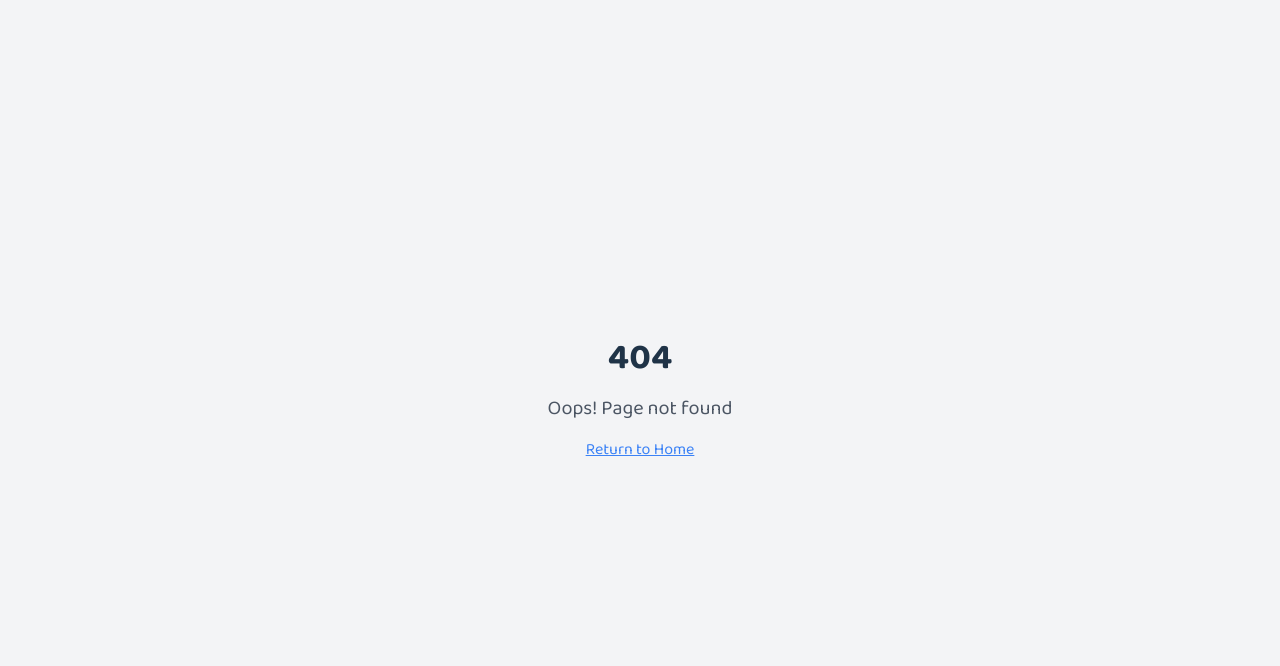
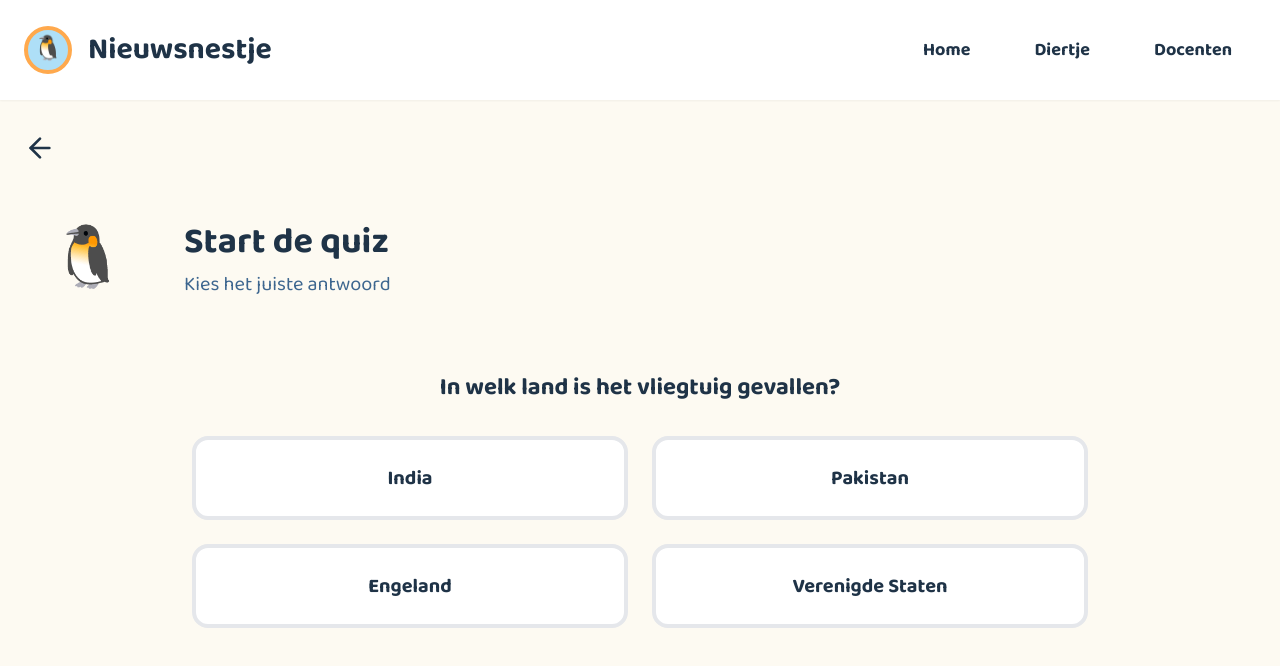
Before and after one commit to Julia246Z/Nieuwsnestje-2, a React (Vite) app: page /quiz in a window 1280 px wide. Before the commit this address had no page. Shown: the top 666 px of the page. Built offline with nearby package versions, Linux system fonts and the light colour scheme.

Commit message:
Refactor: Implement UI changes based on images
Implement UI changes based on the provided images, including Homepage, Gift, Collection, AnimalCare, Quiz, and News pages.

```diff
--- a/src/App.tsx
+++ b/src/App.tsx
@@ -1,9 +1,17 @@
+
 import { Toaster } from "@/components/ui/toaster";
 import { Toaster as Sonner } from "@/components/ui/sonner";
 import { TooltipProvider } from "@/components/ui/tooltip";
 import { QueryClient, QueryClientProvider } from "@tanstack/react-query";
 import { BrowserRouter, Routes, Route } from "react-router-dom";
-import Index from "./pages/Index";
+import Homepage from "./pages/Homepage";
+import Gift from "./pages/Gift";
+import Collection from "./pages/Collection";
+import AnimalCare from "./pages/AnimalCare";
+import Quiz from "./pages/Quiz";
+import NewsArticle from "./pages/NewsArticle";
+import NewsHome from "./pages/NewsHome";
+import Teachers from "./pages/Teachers";
 import NotFound from "./pages/NotFound";
 
 const queryClient = new QueryClient();
@@ -15,8 +23,14 @@ const App = () => (
       <Sonner />
       <BrowserRouter>
         <Routes>
-          <Route path="/" element={<Index />} />
-          {/* ADD ALL CUSTOM ROUTES ABOVE THE CATCH-ALL "*" ROUTE */}
+          <Route path="/" element={<Homepage />} />
+          <Route path="/quiz" element={<Quiz />} />
+          <Route path="/gift" element={<Gift />} />
+          <Route path="/collection" element={<Collection />} />
+          <Route path="/diertje" element={<AnimalCare />} />
+          <Route path="/news" element={<NewsHome />} />
+          <Route path="/news/:id" element={<NewsArticle />} />
+          <Route path="/docenten" element={<Teachers />} />
           <Route path="*" element={<NotFound />} />
         </Routes>
       </BrowserRouter>
--- a/src/pages/AnimalCare.tsx
+++ b/src/pages/AnimalCare.tsx
@@ -16,21 +16,6 @@ const AnimalCare = () => {
     }, 2000);
   };
 
-  const getAnimationIcon = () => {
-    switch (selectedAction) {
-      case 'feed':
-        return '🍎';
-      case 'pet':
-        return '✋';
-      case 'play':
-        return '⚽';
-      case 'sleep':
-        return '💤';
-      default:
-        return '';
-    }
-  };
-
   return (
     <div className="min-h-screen bg-background">
       <Navigation />
@@ -42,41 +27,39 @@ const AnimalCare = () => {
           </Link>
         </div>
 
-        {/* Pip in het centrum */}
+        {/* Pip in het centrum met aai animatie */}
         <div className="flex justify-center items-center mb-12 relative">
           <div className="relative">
-            <div className="w-64 h-64 bg-nieuwsnestje-blue rounded-full flex items-center justify-center shadow-2xl animate-bounce-gentle">
+            <div className="w-64 h-64 bg-nieuwsnestje-blue rounded-full flex items-center justify-center shadow-2xl">
               <span className="text-8xl">🐧</span>
             </div>
 
-            {showAnimation && (
-              <div className="absolute -top-8 left-1/2 transform -translate-x-1/2 text-4xl animate-bounce">
-                {getAnimationIcon()}
-              </div>
-            )}
-
+            {/* Hand voor aaien */}
             {showAnimation && selectedAction === 'pet' && (
-              <div className="absolute top-0 right-0 text-6xl animate-bounce">
-                <span className="text-orange-400">✋</span>
+              <div className="absolute -top-12 left-1/2 transform -translate-x-1/2 text-6xl animate-bounce">
+                <span style={{ color: '#D2B48C' }}>✋</span>
               </div>
             )}
           </div>
         </div>
 
-        {/* Verzorg bericht */}
+        {/* Verzorg bericht in speech bubble stijl */}
         <div className="max-w-2xl mx-auto mb-12">
-          <div className="bg-white border-4 border-nieuwsnestje-blue rounded-3xl p-6 text-center">
+          <div className="bg-white border-4 border-nieuwsnestje-blue rounded-3xl p-6 text-center relative">
             <p className="text-xl font-bold text-foreground">
               <strong>Verzorg je diertje!</strong> Geef Pip eten, laat hem lekker slapen of aai hem.
             </p>
+            <div className="absolute bottom-0 left-1/2 transform -translate-x-1/2 translate-y-full">
+              <div className="w-0 h-0 border-l-4 border-r-4 border-t-8 border-l-transparent border-r-transparent border-t-nieuwsnestje-blue"></div>
+            </div>
           </div>
         </div>
 
-        {/* Actie knoppen */}
-        <div className="grid grid-cols-2 md:grid-cols-4 gap-6 max-w-4xl mx-auto">
+        {/* Actie knoppen in 2x2 grid */}
+        <div className="grid grid-cols-2 gap-6 max-w-2xl mx-auto">
           <button
             onClick={() => handleActionClick('feed')}
-            className="animal-care-button bg-yellow-200 hover:bg-yellow-300"
+            className="bg-yellow-200 hover:bg-yellow-300 rounded-3xl p-8 text-center font-bold text-xl transition-all duration-300 hover:scale-110 cursor-pointer shadow-lg"
             disabled={showAnimation}
           >
             <div className="text-4xl mb-2">🍎</div>
@@ -85,7 +68,7 @@ const AnimalCare = () => {
 
           <button
             onClick={() => handleActionClick('pet')}
-            className="animal-care-button bg-nieuwsnestje-blue hover:bg-blue-300"
+            className="bg-nieuwsnestje-blue hover:bg-blue-300 rounded-3xl p-8 text-center font-bold text-xl transition-all duration-300 hover:scale-110 cursor-pointer shadow-lg"
             disabled={showAnimation}
           >
             <div className="text-4xl mb-2">✋</div>
@@ -94,7 +77,7 @@ const AnimalCare = () => {
 
           <button
             onClick={() => handleActionClick('play')}
-            className="animal-care-button bg-nieuwsnestje-mint hover:bg-green-300"
+            className="bg-nieuwsnestje-mint hover:bg-green-300 rounded-3xl p-8 text-center font-bold text-xl transition-all duration-300 hover:scale-110 cursor-pointer shadow-lg"
             disabled={showAnimation}
           >
             <div className="text-4xl mb-2">⚽</div>
@@ -103,7 +86,7 @@ const AnimalCare = () => {
 
           <button
             onClick={() => handleActionClick('sleep')}
-            className="animal-care-button bg-orange-200 hover:bg-orange-300"
+            className="bg-orange-200 hover:bg-orange-300 rounded-3xl p-8 text-center font-bold text-xl transition-all duration-300 hover:scale-110 cursor-pointer shadow-lg"
             disabled={showAnimation}
           >
             <div className="text-4xl mb-2">🌙</div>
--- a/src/pages/Collection.tsx
+++ b/src/pages/Collection.tsx
@@ -24,26 +24,32 @@ const Collection = () => {
           <p className="text-xl text-muted-foreground mb-4">
             In dit overzicht vind je alle diertjes die je hebt gespaard
           </p>
-          <p className="text-lg font-bold text-primary">
-            Je hebt {unlockedCount} van de {animals.length} diertjes verzameld!
-          </p>
         </div>
 
-        <div className="grid grid-cols-1 md:grid-cols-2 lg:grid-cols-3 gap-8 max-w-6xl mx-auto">
-          {animals.map((animal, index) => (
-            <div key={index} className={`nieuwsnestje-card p-8 text-center ${!animal.unlocked ? 'opacity-50' : ''}`}>
-              <div className="text-6xl mb-4 filter grayscale-0">
-                {animal.unlocked ? animal.emoji : '🔒'}
+        <div className="grid grid-cols-1 md:grid-cols-3 gap-8 max-w-4xl mx-auto">
+          {animals.slice(0, 3).map((animal, index) => (
+            <div key={index} className="text-center">
+              <div className="w-32 h-32 mx-auto mb-4 flex items-center justify-center">
+                <span className="text-6xl">{animal.unlocked ? animal.emoji : '🔒'}</span>
               </div>
               <p className="text-sm text-muted-foreground mb-2">{animal.week}</p>
               <h3 className="text-xl font-bold text-foreground">
                 {animal.unlocked ? animal.name : '???'}
               </h3>
-              {animal.unlocked && (
-                <Link to="/diertje" className="inline-block mt-4 px-6 py-2 bg-secondary text-foreground rounded-full font-bold hover:scale-105 transition-transform">
-                  Bekijk diertje
-                </Link>
-              )}
+            </div>
+          ))}
+        </div>
+
+        <div className="grid grid-cols-1 md:grid-cols-2 gap-8 max-w-3xl mx-auto mt-12">
+          {animals.slice(3, 5).map((animal, index) => (
+            <div key={index + 3} className="text-center">
+              <div className="w-32 h-32 mx-auto mb-4 flex items-center justify-center">
+                <span className="text-6xl">{animal.unlocked ? animal.emoji : '🔒'}</span>
+              </div>
+              <p className="text-sm text-muted-foreground mb-2">{animal.week}</p>
+              <h3 className="text-xl font-bold text-foreground">
+                {animal.unlocked ? animal.name : '???'}
+              </h3>
             </div>
           ))}
         </div>
--- a/src/pages/Gift.tsx
+++ b/src/pages/Gift.tsx
@@ -23,10 +23,12 @@ const Gift = () => {
                 className="cursor-pointer transition-transform duration-300 hover:scale-110"
                 onClick={() => setIsOpened(true)}
               >
-                <div className="w-64 h-64 bg-gradient-to-br from-red-400 to-orange-400 rounded-3xl relative shadow-2xl">
-                  <div className="absolute inset-4 bg-gradient-to-br from-red-300 to-orange-300 rounded-2xl"></div>
-                  <div className="absolute top-0 left-1/2 transform -translate-x-1/2 w-24 h-16 bg-gradient-to-b from-yellow-400 to-orange-400 rounded-b-2xl"></div>
-                  <div className="absolute top-4 left-1/2 transform -translate-x-1/2 w-16 h-12 bg-gradient-to-b from-yellow-300 to-orange-300 rounded-b-xl"></div>
+                <div className="w-64 h-64 relative">
+                  <div className="w-full h-48 bg-gradient-to-br from-orange-400 to-red-400 rounded-3xl relative shadow-2xl">
+                    <div className="absolute inset-4 bg-gradient-to-br from-orange-300 to-red-300 rounded-2xl"></div>
+                    <div className="absolute top-0 left-1/2 transform -translate-x-1/2 w-24 h-16 bg-gradient-to-b from-yellow-400 to-orange-400 rounded-b-2xl"></div>
+                    <div className="absolute top-4 left-1/2 transform -translate-x-1/2 w-16 h-12 bg-gradient-to-b from-yellow-300 to-orange-300 rounded-b-xl"></div>
+                  </div>
                 </div>
               </div>
             ) : (
--- a/src/pages/Homepage.tsx
+++ b/src/pages/Homepage.tsx
@@ -8,7 +8,6 @@ const Homepage = () => {
       <Navigation />
 
       <div className="container mx-auto px-6 py-8">
-        {/* Pip's welkom sectie */}
         <div className="text-center mb-12">
           <h2 className="text-4xl font-bold text-foreground mb-4">Ontmoet Pip!</h2>
           <p className="text-xl text-muted-foreground mb-8">
--- /dev/null
+++ b/src/pages/NewsArticle.tsx
@@ -0,0 +1,61 @@
+
+import { Link } from "react-router-dom";
+import Navigation from "../components/Navigation";
+import { ArrowLeft } from "lucide-react";
+
+const NewsArticle = () => {
+  return (
+    <div className="min-h-screen bg-background">
+      <Navigation />
+
+      <div className="container mx-auto px-6 py-8">
+        <div className="mb-8">
+          <ArrowLeft className="w-8 h-8 text-foreground cursor-pointer" onClick={() => window.history.back()} />
+        </div>
+
+        <div className="flex gap-8 max-w-6xl mx-auto">
+          {/* Links: Afbeelding en Pip */}
+          <div className="flex-1 space-y-6">
+            <div className="bg-orange-100 rounded-3xl p-8 flex items-center justify-center h-64">
+              <span className="text-8xl">✈️</span>
+            </div>
+
+            <div className="nieuwsnestje-button-secondary p-6 text-center">
+              <div className="flex items-center justify-center space-x-4 mb-4">
+                <span className="text-4xl">🐧</span>
+                <h3 className="text-xl font-bold">Lees het nieuws met Pip!</h3>
+              </div>
+            </div>
+          </div>
+
+          {/* Rechts: Nieuwsartikel */}
+          <div className="flex-1">
+            <div className="bg-white border-4 border-nieuwsnestje-orange rounded-3xl p-8">
+              <h2 className="text-3xl font-bold text-foreground mb-6">Vliegtuig gevallen</h2>
+
+              <div className="text-lg text-foreground space-y-4 leading-relaxed">
+                <p>
+                  Er is een vliegtuig gevallen in een land dat India heet. Dat land ligt heel ver weg van Nederland. Het gebeurde vlak nadat het vliegtuig was opgestegen.
+                </p>
+                <p>
+                  Het vliegtuig was onderweg naar Londen, een stad in Engeland.
+                </p>
+                <p>
+                  In het vliegtuig zaten veel mensen, maar we weten nog niet precies wat er met hen is gebeurd. We weten ook nog niet precies wat er met het vliegtuig is gebeurd en waarom het is neergeval­len. Een speciaal team gaat uitzoeken hoe dit ongeluk kon gebeuren.
+                </p>
+                <p>
+                  Het vliegtuig kwam neer op een plek waar huizen stonden. Sommige gebouwen zijn kapot gegaan. Er was veel rook en de brandweer kwam snel om te helpen.
+                </p>
+                <p>
+                  <strong>Belangrijk om te weten:</strong> Dit is niet bij ons gebeurd. Het is komt bijna nooit voor dat een vliegtuig neervalt. Vliegtuigen zijn meestal juist heel veilig.
+                </p>
+              </div>
+            </div>
+          </div>
+        </div>
+      </div>
+    </div>
+  );
+};
+
+export default NewsArticle;
--- /dev/null
+++ b/src/pages/NewsHome.tsx
@@ -0,0 +1,61 @@
+
+import { Link } from "react-router-dom";
+import Navigation from "../components/Navigation";
+import { ArrowLeft } from "lucide-react";
+
+const NewsHome = () => {
+  return (
+    <div className="min-h-screen bg-background">
+      <Navigation />
+
+      <div className="container mx-auto px-6 py-8">
+        <div className="mb-8">
+          <ArrowLeft className="w-8 h-8 text-foreground cursor-pointer" onClick={() => window.history.back()} />
+        </div>
+
+        <div className="flex items-center justify-between max-w-6xl mx-auto">
+          {/* Links: Speech bubble */}
+          <div className="flex-1 mr-8">
+            <div className="bg-white border-4 border-nieuwsnestje-orange rounded-full p-8 relative max-w-md">
+              <div className="text-center">
+                <h2 className="text-2xl font-bold text-foreground mb-2">Hoi ik ben Pip!</h2>
+                <p className="text-lg text-foreground mb-4">
+                  Ik ga je het nieuws van vandaag vertellen.
+                </p>
+                <div className="flex items-center justify-center">
+                  <span className="text-2xl">🔊</span>
+                </div>
+              </div>
+
+              {/* Speech bubble tail */}
+              <div className="absolute -bottom-2 right-16 w-0 h-0 border-l-8 border-r-8 border-t-8 border-l-transparent border-r-transparent border-t-nieuwsnestje-orange"></div>
+            </div>
+
+            <div className="mt-8">
+              <Link to="/quiz" className="nieuwsnestje-button">
+                Speel de quiz
+              </Link>
+            </div>
+          </div>
+
+          {/* Rechts: Pip met microfoon */}
+          <div className="flex-1 flex justify-center">
+            <div className="text-center">
+              <div className="w-64 h-64 flex items-center justify-center mb-4">
+                <div className="relative">
+                  <span className="text-8xl">🐧</span>
+                  <div className="absolute -right-4 top-8 text-4xl">🎤</div>
+                  <div className="absolute -right-2 top-4 bg-white px-2 py-1 rounded text-xs font-bold">
+                    NIEUWS
+                  </div>
+                </div>
+              </div>
+            </div>
+          </div>
+        </div>
+      </div>
+    </div>
+  );
+};
+
+export default NewsHome;
--- a/src/pages/Quiz.tsx
+++ b/src/pages/Quiz.tsx
@@ -2,6 +2,7 @@
 import { useState } from "react";
 import { Link } from "react-router-dom";
 import Navigation from "../components/Navigation";
+import { ArrowLeft } from "lucide-react";
 
 const Quiz = () => {
   const [currentQuestion, setCurrentQuestion] = useState(0);
@@ -13,7 +14,7 @@ const Quiz = () => {
     {
       question: "In welk land is het vliegtuig gevallen?",
       options: ["India", "Pakistan", "Engeland", "Verenigde Staten"],
-      correct: "India"
+      correctAnswer: "India"
     }
   ];
 
@@ -21,18 +22,16 @@ const Quiz = () => {
     if (showFeedback) return;
 
     setSelectedAnswer(answer);
-    const correct = answer === questions[currentQuestion].correct;
+    const correct = answer === questions[currentQuestion].correctAnswer;
     setIsCorrect(correct);
     setShowFeedback(true);
   };
 
-  const handleNextQuestion = () => {
-    if (currentQuestion < questions.length - 1) {
-      setCurrentQuestion(currentQuestion + 1);
+  const nextQuestion = () => {
+    setCurrentQuestion(prev => prev + 1);
     setSelectedAnswer("");
     setShowFeedback(false);
     setIsCorrect(false);
-    }
   };
 
   return (
@@ -40,64 +39,62 @@ const Quiz = () => {
       <Navigation />
 
       <div className="container mx-auto px-6 py-8">
-        <div className="flex items-center mb-8">
-          <Link to="/" className="text-4xl mr-4 hover:scale-110 transition-transform">
-            ←
-          </Link>
+        <div className="mb-8">
+          <ArrowLeft className="w-8 h-8 text-foreground cursor-pointer" onClick={() => window.history.back()} />
         </div>
 
-        <div className="max-w-4xl mx-auto">
         <div className="flex items-center justify-between mb-12">
-            <div className="w-48 h-48 bg-nieuwsnestje-blue rounded-full flex items-center justify-center animate-bounce-gentle">
+          <div className="flex items-center space-x-8">
+            <div className="w-32 h-32 flex items-center justify-center">
               <span className="text-6xl">🐧</span>
             </div>
 
-            <div className="flex-1 ml-12">
-              <h2 className="text-4xl font-bold text-foreground mb-4">Start de quiz</h2>
-              <p className="text-xl text-muted-foreground mb-8">Kies het juiste antwoord</p>
+            <div>
+              <h2 className="text-4xl font-bold text-foreground mb-2">Start de quiz</h2>
+              <p className="text-xl text-muted-foreground">Kies het juiste antwoord</p>
+            </div>
+          </div>
 
           {showFeedback && (
-                <div className="mb-8 text-right">
-                  <button
-                    onClick={handleNextQuestion}
-                    className="text-lg text-primary font-bold hover:underline"
-                  >
+            <div className="text-right">
+              <button onClick={nextQuestion} className="text-lg text-muted-foreground hover:text-foreground">
                 Volgende vraag →
               </button>
             </div>
           )}
+        </div>
 
-              <h3 className="text-2xl font-bold text-foreground mb-8">
+        <div className="max-w-4xl mx-auto">
+          <h3 className="text-2xl font-bold text-foreground mb-8 text-center">
             {questions[currentQuestion].question}
           </h3>
 
           {showFeedback && (
-                <div className="mb-8 text-center">
-                  <h4 className={`text-3xl font-bold ${isCorrect ? 'text-green-600' : 'text-red-600'}`}>
-                    {isCorrect ? 'Goed zo!' : 'Helaas!'}
+            <div className="text-center mb-8">
+              <h4 className="text-2xl font-bold text-foreground mb-2">
+                {isCorrect ? "Goed zo!" : "Helaas!"}
               </h4>
               <p className="text-lg text-muted-foreground">
-                    {isCorrect ? 'Dit is het goede antwoord' : 'Dit is het foute antwoord'}
+                {isCorrect ? "Dit is het goede antwoord" : "Dit is het foute antwoord"}
               </p>
             </div>
           )}
-            </div>
-          </div>
 
           <div className="grid grid-cols-2 gap-6">
             {questions[currentQuestion].options.map((option, index) => (
               <button
                 key={index}
                 onClick={() => handleAnswerClick(option)}
-                className={`quiz-option ${
+                className={`p-6 rounded-2xl font-bold text-xl transition-all duration-300 border-4 ${
                   showFeedback && selectedAnswer === option
-                    ? isCorrect && selectedAnswer === option
-                      ? 'correct'
-                      : selectedAnswer === option && !isCorrect
-                      ? 'incorrect'
-                      : ''
-                    : ''
+                    ? isCorrect
+                      ? "border-green-400 bg-green-50"
+                      : "border-red-400 bg-red-50"
+                    : showFeedback && option === questions[currentQuestion].correctAnswer
+                    ? "border-green-400 bg-green-50"
+                    : "border-gray-200 bg-white hover:border-nieuwsnestje-orange hover:scale-105"
                 }`}
+                disabled={showFeedback}
               >
                 {option}
               </button>
--- /dev/null
+++ b/src/pages/Teachers.tsx
@@ -0,0 +1,59 @@
+
+import Navigation from "../components/Navigation";
+
+const Teachers = () => {
+  return (
+    <div className="min-h-screen bg-background">
+      <Navigation />
+
+      <div className="container mx-auto px-6 py-8">
+        <div className="text-center mb-12">
+          <h2 className="text-4xl font-bold text-foreground mb-4">Docenten</h2>
+          <p className="text-xl text-muted-foreground">
+            Instellingen en materialen voor de klas
+          </p>
+        </div>
+
+        <div className="max-w-4xl mx-auto space-y-8">
+          <div className="nieuwsnestje-card p-8">
+            <h3 className="text-2xl font-bold text-foreground mb-4">Instellingen</h3>
+            <div className="space-y-4">
+              <div>
+                <label className="text-lg font-bold text-foreground mb-2 block">Groep</label>
+                <div className="flex space-x-4">
+                  <button className="nieuwsnestje-button-secondary">Groep 3</button>
+                  <button className="nieuwsnestje-button">Groep 4</button>
+                </div>
+              </div>
+
+              <div>
+                <label className="text-lg font-bold text-foreground mb-2 block">Zware thema's</label>
+                <div className="flex space-x-4">
+                  <button className="nieuwsnestje-button">Aan</button>
+                  <button className="nieuwsnestje-button-secondary">Uit</button>
+                </div>
+              </div>
+            </div>
+          </div>
+
+          <div className="nieuwsnestje-card p-8">
+            <h3 className="text-2xl font-bold text-foreground mb-4">Download materialen</h3>
+            <div className="space-y-4">
+              <button className="nieuwsnestje-button w-full">
+                📄 Verwerkingsopdrachten downloaden
+              </button>
+              <button className="nieuwsnestje-button w-full">
+                🎨 Kleurplaten downloaden
+              </button>
+              <button className="nieuwsnestje-button w-full">
+                💬 Gespreksvragen downloaden
+              </button>
+            </div>
+          </div>
+        </div>
+      </div>
+    </div>
+  );
+};
+
+export default Teachers;
```
Lines whose indentation alone changed are shown as unchanged.
